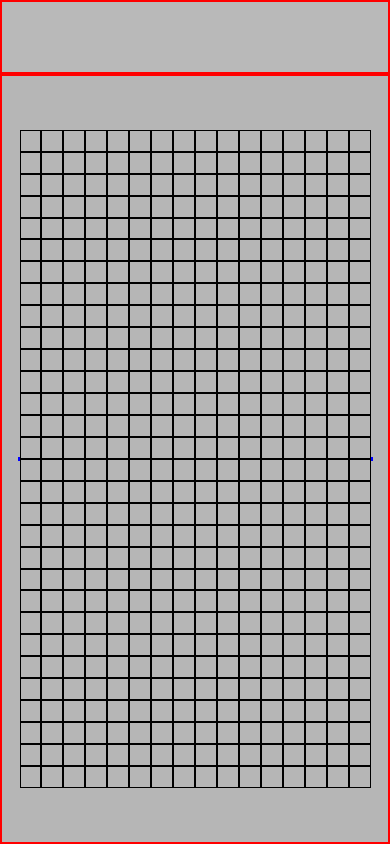
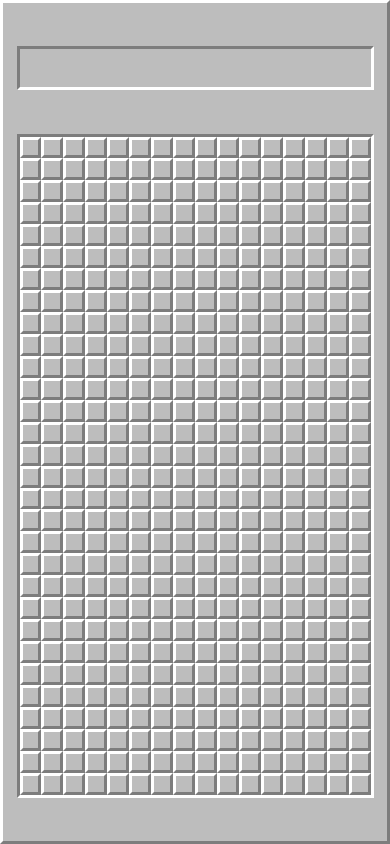
Before and after one commit to Kalightortaio/Minesweeper-Master, a React Native app: screen / in a window 390 px wide. Built offline with nearby package versions, Linux system fonts and the light colour scheme.

Commit message:
Borders and conditional formatting

```diff
--- a/App.tsx
+++ b/App.tsx
@@ -13,37 +13,40 @@ export default function App() {
 
   const numColumns = 16;
   const numRows = 30;
-  const gridPadding = Dimensions.get('window').width * 0.05
-  const cellSize = ((Dimensions.get('window').width - (2 * (gridPadding))) / numColumns)
+  const borderWidth = 3;
+  const gridPadding = (Dimensions.get('window').width * 0.05);
+  const cellSize = ((Dimensions.get('window').width - (2 * (gridPadding))) / numColumns);
 
   const styles = StyleSheet.create({
     container: {
       flex: 1,
       alignItems: 'center',
-      justifyContent: 'flex-start',
+      borderWidth: borderWidth,
+      borderTopColor: '#fff',
+      borderLeftColor: '#fff',
+      borderBottomColor: '#7D7D7D',
+      borderRightColor: '#7D7D7D',
+      backgroundColor: '#BDBDBD',
+      justifyContent: 'space-evenly',
     },
     interface: {
-      flex: 1,
-      width: '100%',
-      borderWidth: 2,
-      borderColor: 'red',
-      backgroundColor: '#B9B9B9',
-    },
-    gridContainer: {
-      flex: 11,
-      width: '100%',
-      alignItems: 'center',
-      borderWidth: 2,
-      borderColor: 'red',
-      backgroundColor: '#B6B6B6',
-      justifyContent: 'center',
+      height: (2 * cellSize),
+      width: ((2 * borderWidth) + (numColumns * cellSize)),
+      borderWidth: borderWidth,
+      borderTopColor: '#7D7D7D',
+      borderLeftColor: '#7D7D7D',
+      borderBottomColor: '#fff',
+      borderRightColor: '#fff',
+      backgroundColor: '#BDBDBD',
     },
     grid: {
-      flex: 0,
       justifyContent: 'center',
       alignItems: 'center',
-      borderWidth: 2,
-      borderColor: 'blue',
+      borderWidth: borderWidth,
+      borderTopColor: '#7D7D7D',
+      borderLeftColor: '#7D7D7D',
+      borderBottomColor: '#fff',
+      borderRightColor: '#fff',
     },
     gridRow: {
       flexDirection: 'row',
@@ -61,7 +64,8 @@ export default function App() {
           key={`${row}-${col}`}
           rowIndex={row}
           columnIndex={col}
-          size={cellSize}
+          cellSize={cellSize}
+          borderWidth={borderWidth}
         />
       );
     }
@@ -77,10 +81,8 @@ export default function App() {
       <View style={styles.interface}>
         <Interface />
       </View>
-      <View style={styles.gridContainer}>
-        <View style={styles.grid}>
-          {rows}
-        </View>
+      <View style={styles.grid}>
+        {rows}
       </View>
     </View>
   );
--- a/src/components/Cell.tsx
+++ b/src/components/Cell.tsx
@@ -4,12 +4,24 @@ import { TouchableOpacity, Text, StyleSheet, Vibration } from "react-native";
 interface CellProps {
     rowIndex: number;
     columnIndex: number;
-    size: number;
+    cellSize: number;
+    borderWidth: number,
 }
 
-function Cell({ rowIndex, columnIndex, size }: CellProps) {
+function Cell({ rowIndex, columnIndex, cellSize, borderWidth }: CellProps) {
     const [isRevealed, setIsRevealed] = useState(false);
     const [isFlagged, setIsFlagged] = useState(false);
+
+    const computeStyle = (isRevealed: boolean, isFlagged: boolean) => {
+        let style = styles.cell;
+        if (isRevealed) {
+            style = { ...style, ...styles.revealed };
+        }
+        if (isFlagged) {
+            style = { ...style, ...styles.flagged };
+        }
+        return style;
+    };
 
     function handlePress() {
         if (!isRevealed && !isFlagged) {
@@ -28,19 +40,33 @@ function Cell({ rowIndex, columnIndex, size }: CellProps) {
 
     const styles = StyleSheet.create({
         cell: {
-            height: size,
-            width: size,
+            height: cellSize,
+            width: cellSize,
             alignItems: 'center',
             justifyContent: 'center',
+            borderWidth: borderWidth,
+            borderTopColor: '#fff',
+            borderLeftColor: '#fff',
+            borderBottomColor: '#7D7D7D',
+            borderRightColor: '#7D7D7D',
+            backgroundColor: '#BDBDBD',
+            activeOpacity: 1,
+        },
+        revealed: {
             borderWidth: 1,
-            borderColor: 'black',
-            backgroundColor: '#B6B6B6',
+            borderTopColor: '#7D7D7D',
+            borderLeftColor: '#7D7D7D',
+            borderBottomColor: 'transparent',
+            borderRightColor: 'transparent',
         },
+        flagged: {
+            backgroundColor: 'red',
+        }
     });
 
     return (
         <TouchableOpacity
-            style={styles.cell}
+            style={computeStyle(isRevealed, isFlagged)}
             onPress={handlePress}
             onLongPress={handleLongPress}
         >
```
Also changed, not shown: assets/minesweeper.png (added).
